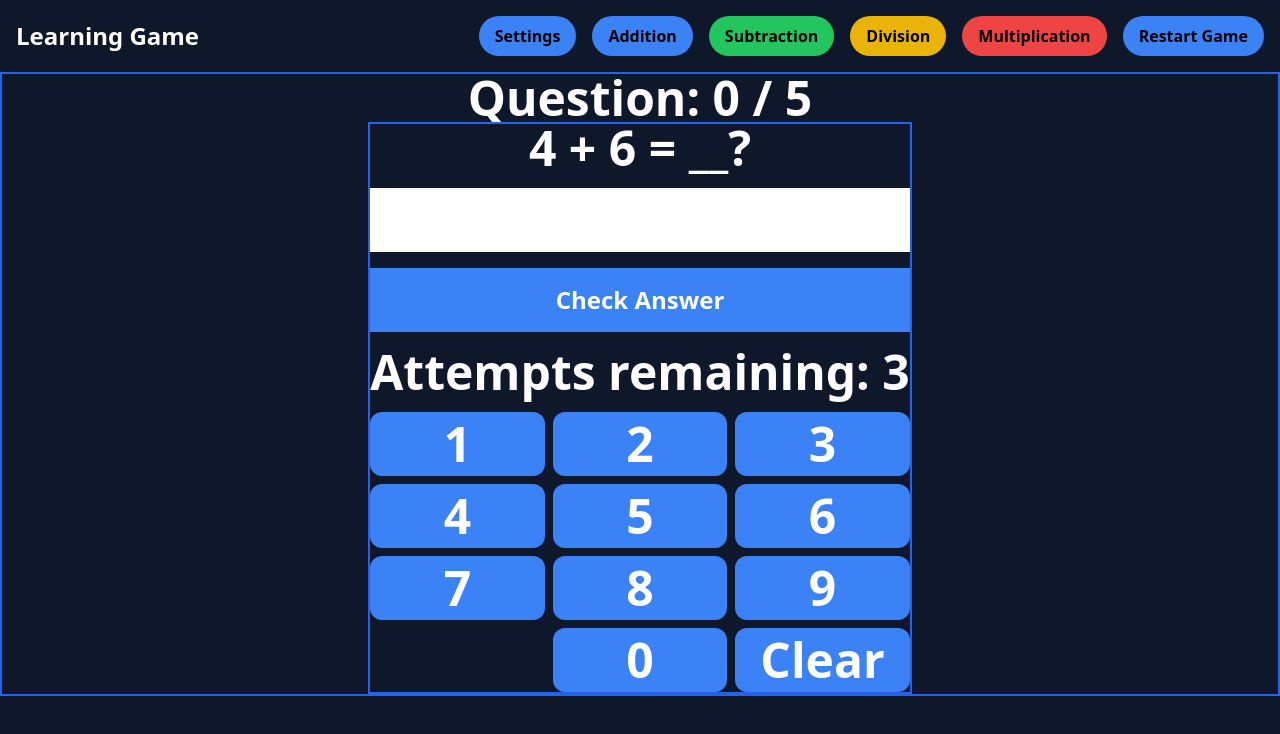
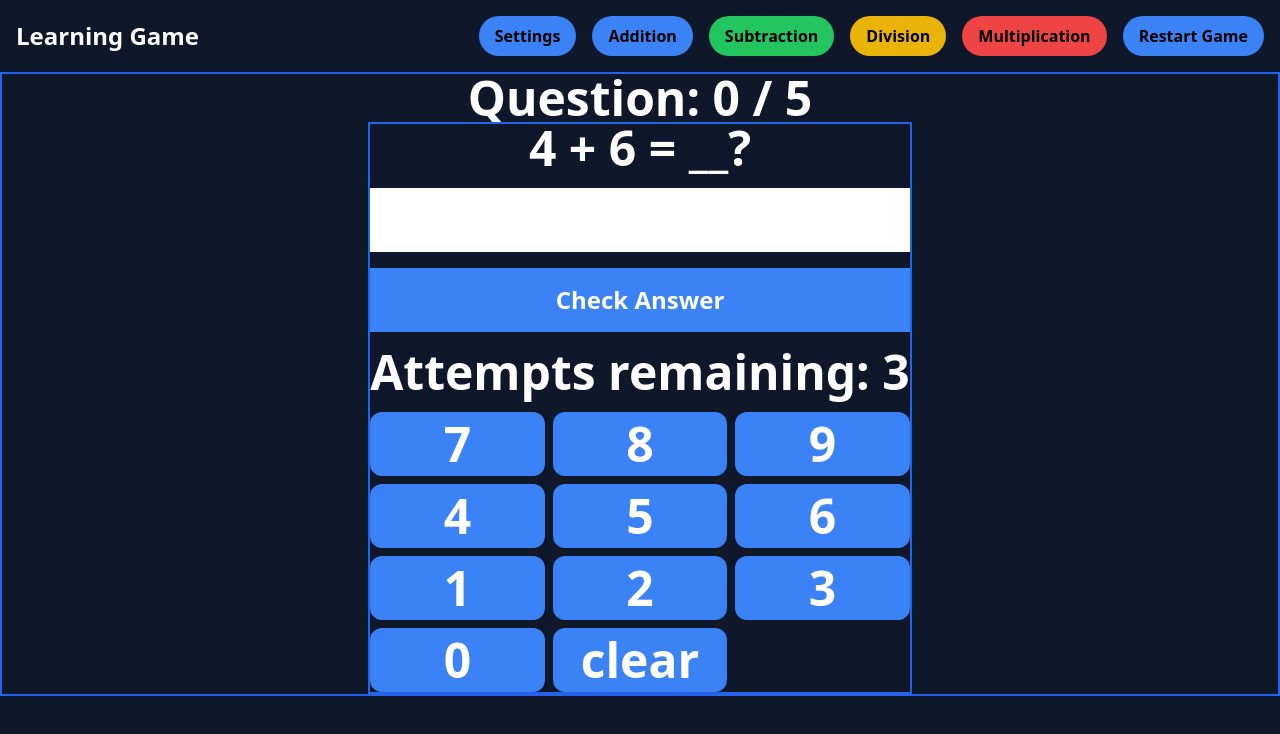
Before and after one commit to bartswierz/learning-game, a React (Vite) app: page / in a window 1280 px wide. Shown: the top 734 px of the page. Built offline with nearby package versions, Linux system fonts and the light colour scheme.

Commit message:
Move number grid button logic to the NumberPad component

```diff
--- a/src/components/ui/Addition.tsx
+++ b/src/components/ui/Addition.tsx
@@ -1,6 +1,7 @@
 import { useState, useEffect } from "react";
 import { randomTwoNumbers, checkAnswer } from "@/utils";
 import { Settings } from "@/types/index.ts";
+import NumberPad from "./NumberPad";
 
 interface AdditionProps {
   settings: Settings;
@@ -18,7 +19,7 @@ const Addition = ({ settings }: AdditionProps) => {
   const [score, setScore] = useState(0);
   const [progress, setProgress] = useState<"Success" | "InProgress" | "Failed" | null>(null);
   const [gameOver, setGameOver] = useState(false);
-  const [userAnswer, setUserAnswer] = useState<string>("");
+  const [userInput, setUserInput] = useState<string>("");
 
   // Gets our new random values on mount - passing numOneRange and numTwoRange as dependencies if they change from user changing them in the settings
   useEffect(() => {
@@ -27,22 +28,29 @@ const Addition = ({ settings }: AdditionProps) => {
     setNumberTwo(num2);
   }, [numOneRange, numTwoRange]);
 
-  const gridListStyle =
-    "w-full bg-blue-500 text-white text-center px-4 py-2 rounded-xl hover:bg-blue-700 transition-color duration-300";
+  // const gridListStyle =
+  //   "w-full bg-blue-500 text-white text-center px-4 py-2 rounded-xl hover:bg-blue-700 transition-color duration-300";
 
   // Adds user input from the number grid to the userAnswer state
-  const handleClick = (num: string) => {
-    setUserAnswer((userAnswer) => userAnswer + num);
-  };
+  // const handleClick = (num: string) => {
+  //   setUserInput((current) => current + num);
+  // };
 
+  //
+  // TODO - Either add the numbers next to each other OR if its "" indicating user clicked clear, we will reset the user answer to an empty string to prevent having to create to separate functions
+  // const handleUserInput = (numPadValue: string) => {
+  //   if(numPadValue === "clear") setUserAnswer(""); //Resets value to empty string
+
+  //   setUserAnswer((userAnswer) => userAnswer + numPadValue); // Add the number to the userAnswer state
+  // }
   /*
   User Submit,
   IF CORRECT: Score + 1, New Question
   IF WRONG: Attempts-1
   */
-  const handleSubmit = (e: { preventDefault: () => void }) => {
+  const handleCheck = (e: { preventDefault: () => void }) => {
     e.preventDefault();
-    const isCorrect = checkAnswer(numberOne, numberTwo, userAnswer);
+    const isCorrect = checkAnswer(numberOne, numberTwo, userInput);
 
     // IF correct, score + 1, new question
     if (isCorrect) {
@@ -52,7 +60,7 @@ const Addition = ({ settings }: AdditionProps) => {
       // TODO - generate new random numbers
       setNumberOne(num1);
       setNumberTwo(num2);
-      setUserAnswer(""); // Resets value to empty string
+      setUserInput(""); // Resets value to empty string
       // User reached the last question
       if (score === numOfQuestions - 1) {
         setGameOver(true); //will trigger conditional check of Success or Failed
@@ -74,7 +82,7 @@ const Addition = ({ settings }: AdditionProps) => {
     setScore(0);
     setGameOver(false);
     setProgress(null);
-    setUserAnswer("");
+    setUserInput("");
     const { num1, num2 } = randomTwoNumbers(numOneRange, numTwoRange);
     setNumberOne(num1);
     setNumberTwo(num2);
@@ -127,73 +135,14 @@ const Addition = ({ settings }: AdditionProps) => {
           <p>
             {numberOne} + {numberTwo} = __?
           </p>
-          <div className="bg-white text-black w-full h-16" data-testid="user-answer-input" data-user-answer={userAnswer}>
-            {userAnswer}
+          <div className="bg-white text-black w-full h-16" data-testid="user-answer-input" data-user-answer={userInput}>
+            {userInput}
           </div>
-          <button onClick={handleSubmit} className="bg-blue-500 text-2xl px-2 py-4">
+          <button onClick={handleCheck} className="bg-blue-500 text-2xl px-2 py-4">
             Check Answer
           </button>
           <p>Attempts remaining: {attempts}</p>
-          {/* Number Grid */}
-          <ul className="grid grid-cols-3 max-w-[90vw] gap-2">
-            <li>
-              <button onClick={() => handleClick("1")} className={gridListStyle}>
-                1
-              </button>
-            </li>
-            <li>
-              <button onClick={() => handleClick("2")} className={gridListStyle}>
-                2
-              </button>
-            </li>
-            <li>
-              <button onClick={() => handleClick("3")} className={gridListStyle}>
-                3
-              </button>
-            </li>
-            <li>
-              <button onClick={() => handleClick("4")} className={gridListStyle}>
-                4
-              </button>
-            </li>
-            <li>
-              <button onClick={() => handleClick("5")} className={gridListStyle}>
-                5
-              </button>
-            </li>
-            <li>
-              <button onClick={() => handleClick("6")} className={gridListStyle}>
-                6
-              </button>
-            </li>
-            <li>
-              <button onClick={() => handleClick("7")} className={gridListStyle} data-testid="number-button-7">
-                7
-              </button>
-            </li>
-            <li>
-              <button onClick={() => handleClick("8")} className={gridListStyle}>
-                8
-              </button>
-            </li>
-            <li>
-              <button onClick={() => handleClick("9")} className={gridListStyle}>
-                9
-              </button>
-            </li>
-            {/* Empty Slot */}
-            <li></li>
-            <li>
-              <button onClick={() => handleClick("0")} className={gridListStyle}>
-                0
-              </button>
-            </li>
-            <li className="grid">
-              <button className={`${gridListStyle}`} onClick={() => setUserAnswer("")}>
-                Clear
-              </button>
-            </li>
-          </ul>
+          <NumberPad setUserInputCallback={setUserInput} />
         </div>
       )}
     </div>
--- a/src/components/ui/NumberPad.tsx
+++ b/src/components/ui/NumberPad.tsx
@@ -0,0 +1,33 @@
+interface NumberPadProps {
+  setUserInputCallback: (userInput: string) => void;
+}
+
+// Component containing buttons 0-9 and a clear button to reset user input
+const NumberPad = ({ setUserInputCallback }: NumberPadProps) => {
+  const numberPadValues = ["7", "8", "9", "4", "5", "6", "1", "2", "3", "0", "clear"];
+
+  const gridListStyle =
+    "w-full bg-blue-500 text-white text-center px-4 py-2 rounded-xl hover:bg-blue-700 transition-color duration-300";
+
+  // TODO - may need to replace this with a callback function by passing in the UserAnswer state to the component and update the value in the parent component
+  const handleClick = (num: string) => {
+    if (num === "clear") setUserInputCallback("");
+    else setUserInputCallback((userAnswer) => userAnswer + num);
+  };
+
+  return (
+    <ul className="grid grid-cols-3 max-w-[90vw] gap-2">
+      {numberPadValues.map((num) => {
+        return (
+          <li key={num}>
+            <button onClick={() => handleClick(num)} className={gridListStyle}>
+              {num}
+            </button>
+          </li>
+        );
+      })}
+    </ul>
+  );
+};
+
+export default NumberPad;
```
